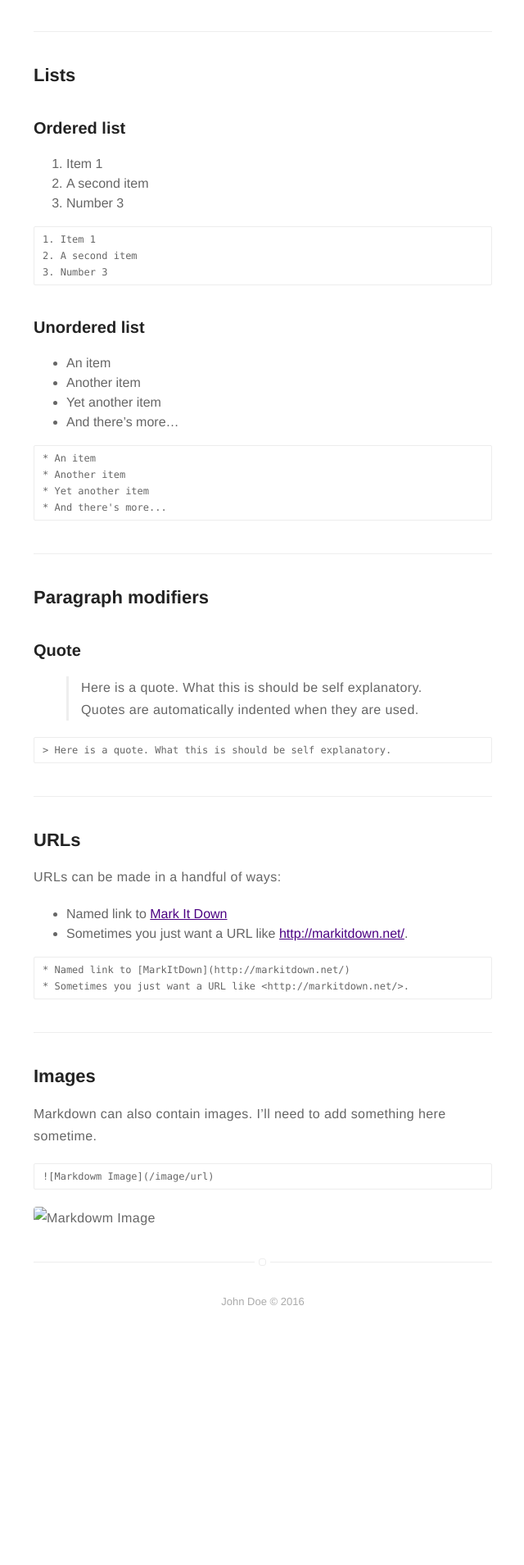
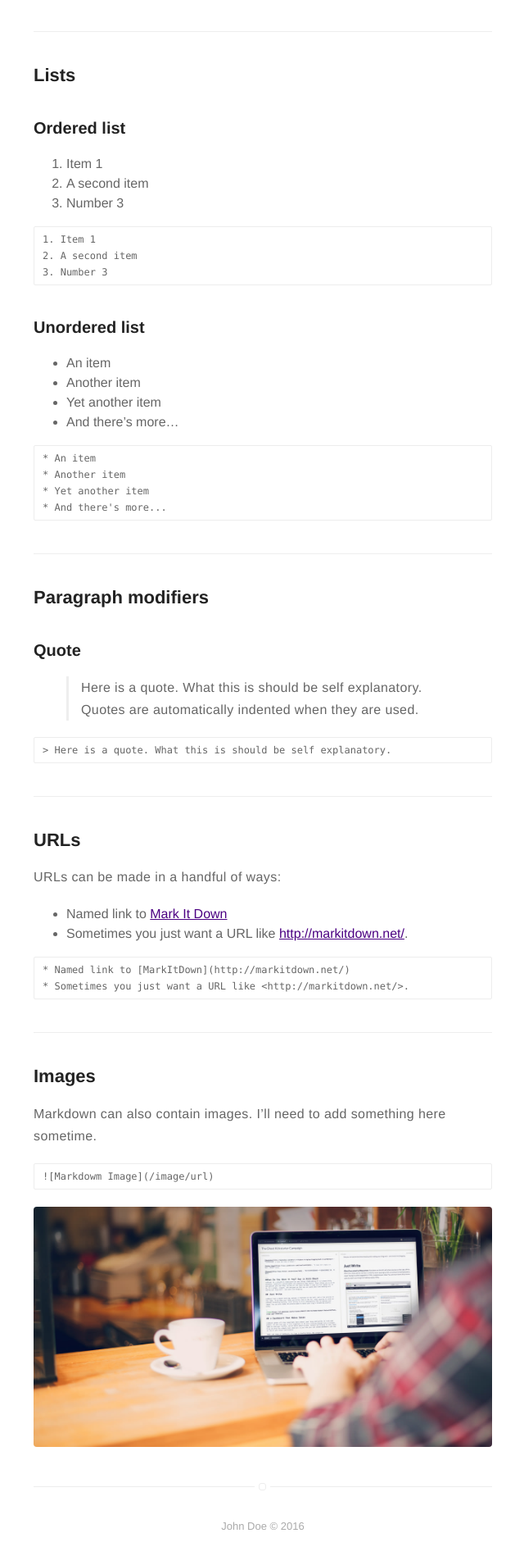
Before and after one commit to jekylledit/blog, a Jekyll site: the page built from _posts/2016-02-24-markdown-common-elements.md, in a window 1280 px wide. Shown: the part 1171-3080 px from the top of the page at 82% size, without its empty margins (319-959 px from the left). Built offline with Jekyll 4.4.1, drawn with Linux system fonts in a browser that asks for light colours; before the commit the page ends 2806 px from its top, so only the background shows below that.

Commit message:
Initial version - paths fixes

```diff
--- a/_posts/2016-02-24-markdown-common-elements.md
+++ b/_posts/2016-02-24-markdown-common-elements.md
@@ -98,4 +98,4 @@ Markdown can also contain images. I'll need to add something here sometime.
 ![Markdowm Image](/image/url)
 {% endhighlight %}
 
-![Markdowm Image]({{ post.url }}media/ghost-blog.jpg)
+![Markdowm Image]({{ site.url }}media/ghost-blog.jpg)
--- a/tags.html
+++ b/tags.html
@@ -32,8 +32,10 @@ title: Tags
     {% if post.title != null %}
     {% if group == null or group == post.group %}
     <li class="item">
-                        <a class="url" href="{{ site.url }}{{ post.url }}">
-                            <aside class="date"><time datetime="{{ post.date | date:"%d-%m-%Y" }}">{{ post.date | date: "%b %d %Y" }}</time></aside>
+      <a class="url" href="{{ site.url }}{{ post.url|replace_first:'/' }}">
+        <aside class="date">
+          <time datetime="{{ post.date | date:"%d-%m-%Y" }}">{{ post.date | date: "%b %d %Y" }}</time>
+        </aside>
         <h3 class="title">{{ post.title }}</h3>
       </a>
     </li>
```
Lines whose indentation alone changed are shown as unchanged.
